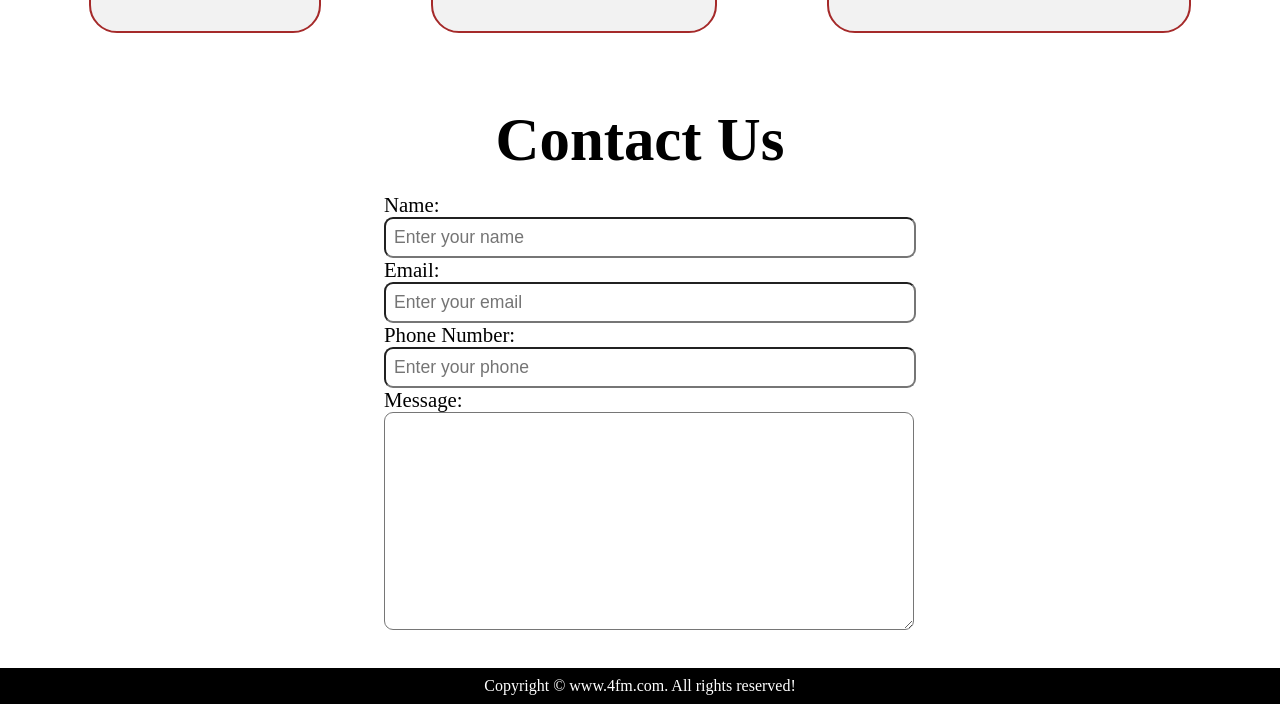
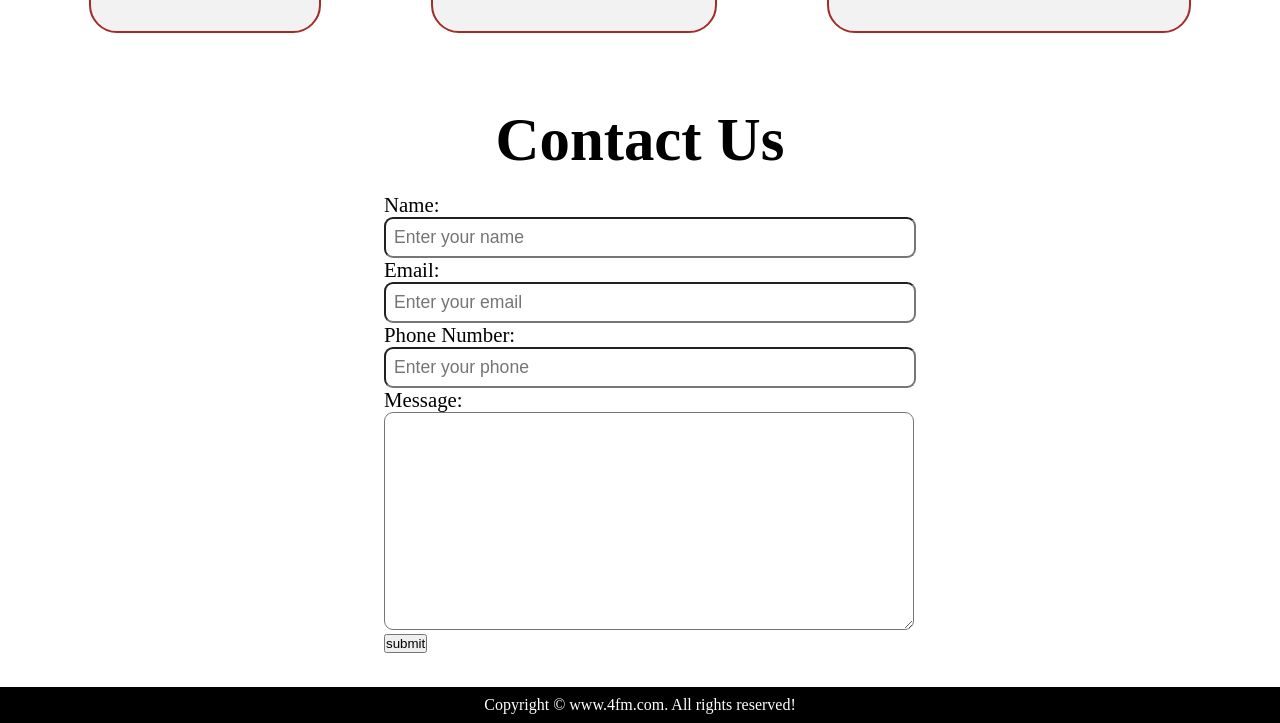
Before and after one commit to MustkeemArsh10/fourFM, a plain HTML site: page index.html in a window 1280 px wide. Shown: the part 1168-1891 px from the top of the page. Drawn offline with Linux system fonts and the light colour scheme; a web font is replaced by a local one.

Commit message:
Update index.html

```diff
--- a/index.html
+++ b/index.html
@@ -85,6 +85,11 @@
                     <label for="message">Message: </label>
                     <textarea name="message" id="message" cols="30" rows="10"></textarea>
                 </div>
+               <div>
+                    <button>
+                        submit
+                    </button>
+                </div>
             </form>
         </div>
     </section>
```
